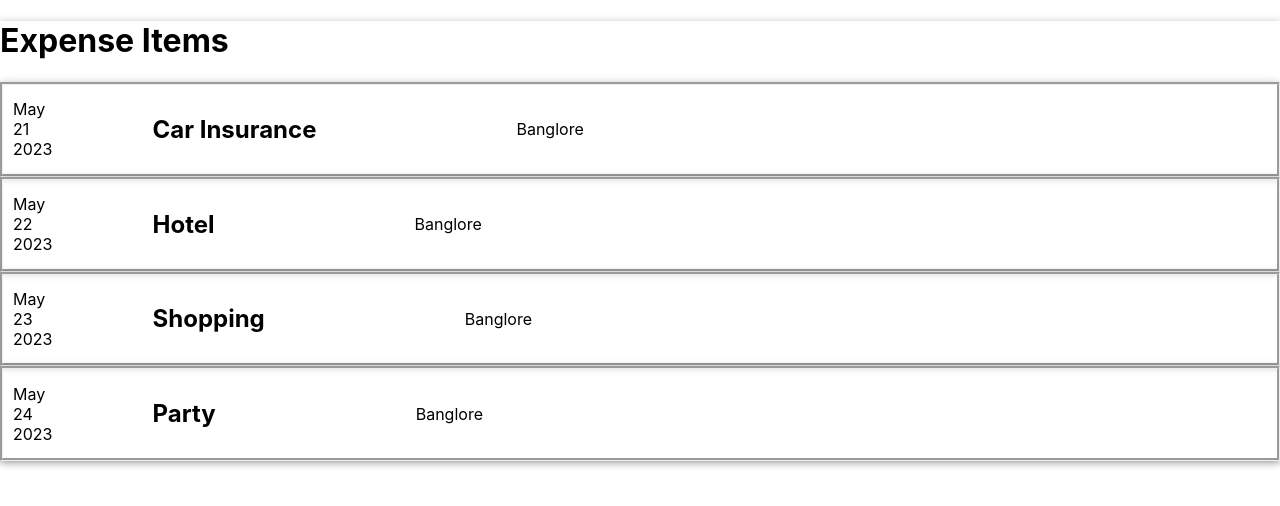
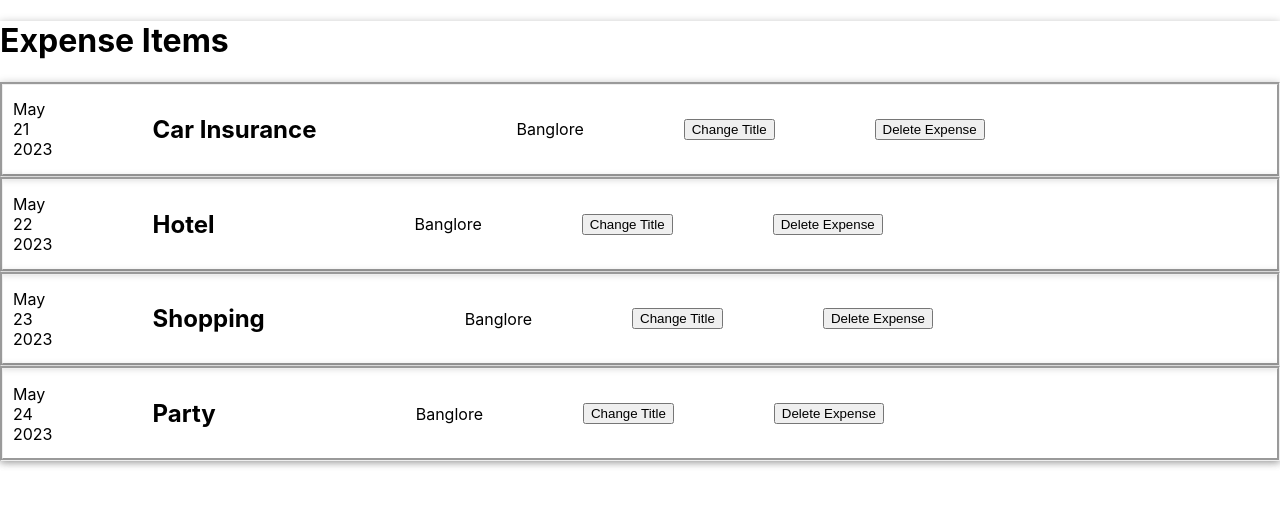
Before and after one commit to NirmalViswajith/expense-tracker, a React (Create React App) app in the folder expense-tracker/: page / in a window 1280 px wide. Shown: the top 506 px of the page. Built offline with nearby package versions, Linux system fonts and the light colour scheme.

Commit message:
Added Delete Button

```diff
--- a/expense-tracker/src/components/Expenses/Expenses.js
+++ b/expense-tracker/src/components/Expenses/Expenses.js
@@ -2,11 +2,23 @@ import "./Expenses.css";
 import ExpenseDate from "./ExpenseDate";
 import ExpenseDetails from "./ExpenseDetails";
 import Card from "../UI/Card";
+
 function Expenses(props) {
+  const changeTitle = () => {
+    console.log('Clicked!!!')
+  }
+  const delEvent = () => {
+    const expenseItem = document.getElementById(props.id);
+    if (expenseItem) {
+      expenseItem.remove();
+    }
+  }
   return (
     <Card className="expenseItem">
       <ExpenseDate date={props.date} />
       <ExpenseDetails title={props.title} amount={props.amount} location={props.location} />
+      <button onClick={changeTitle}>Change Title</button>
+      <button onClick={delEvent}>Delete Expense</button>
     </Card>
   );
 }
```
